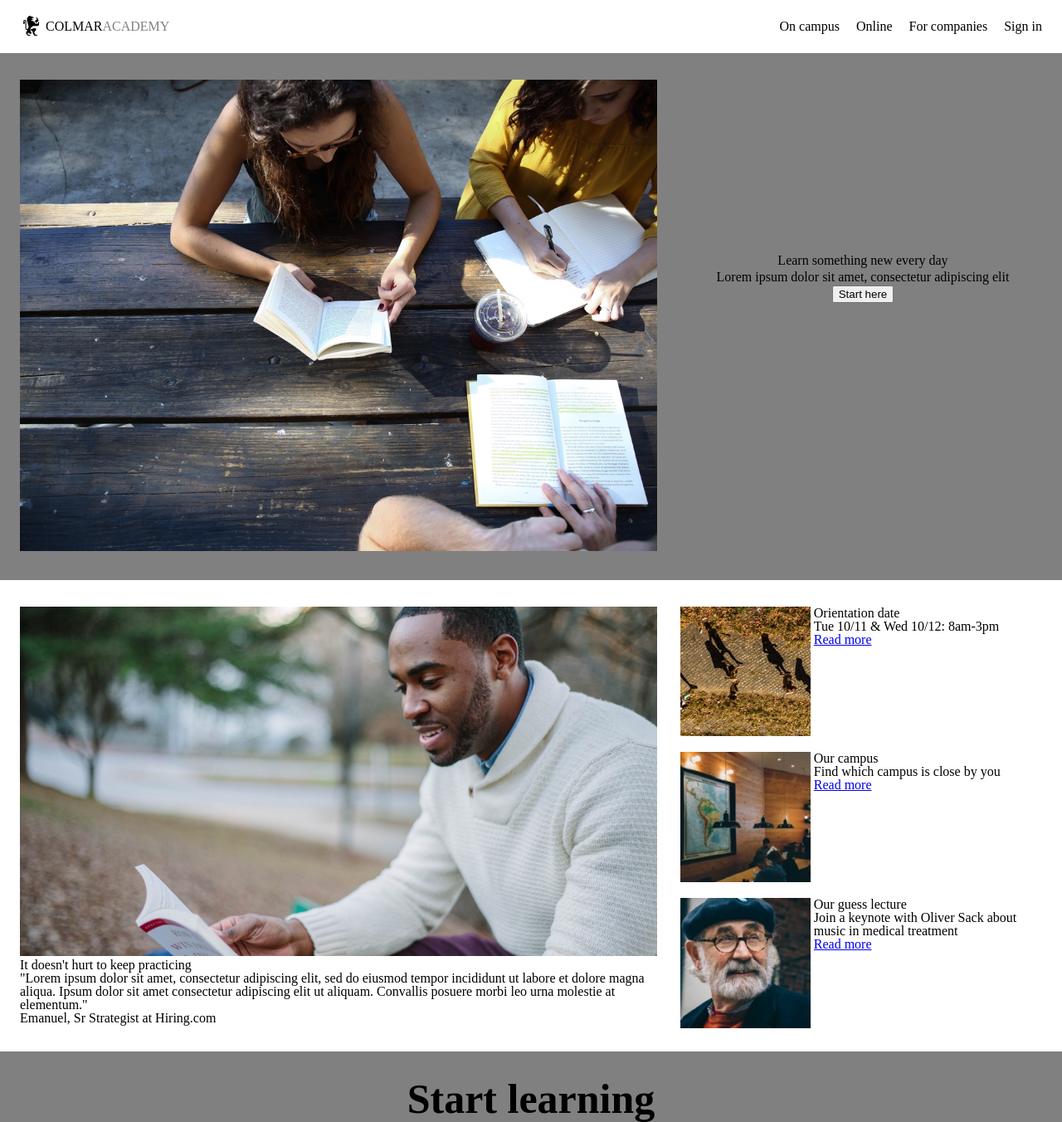
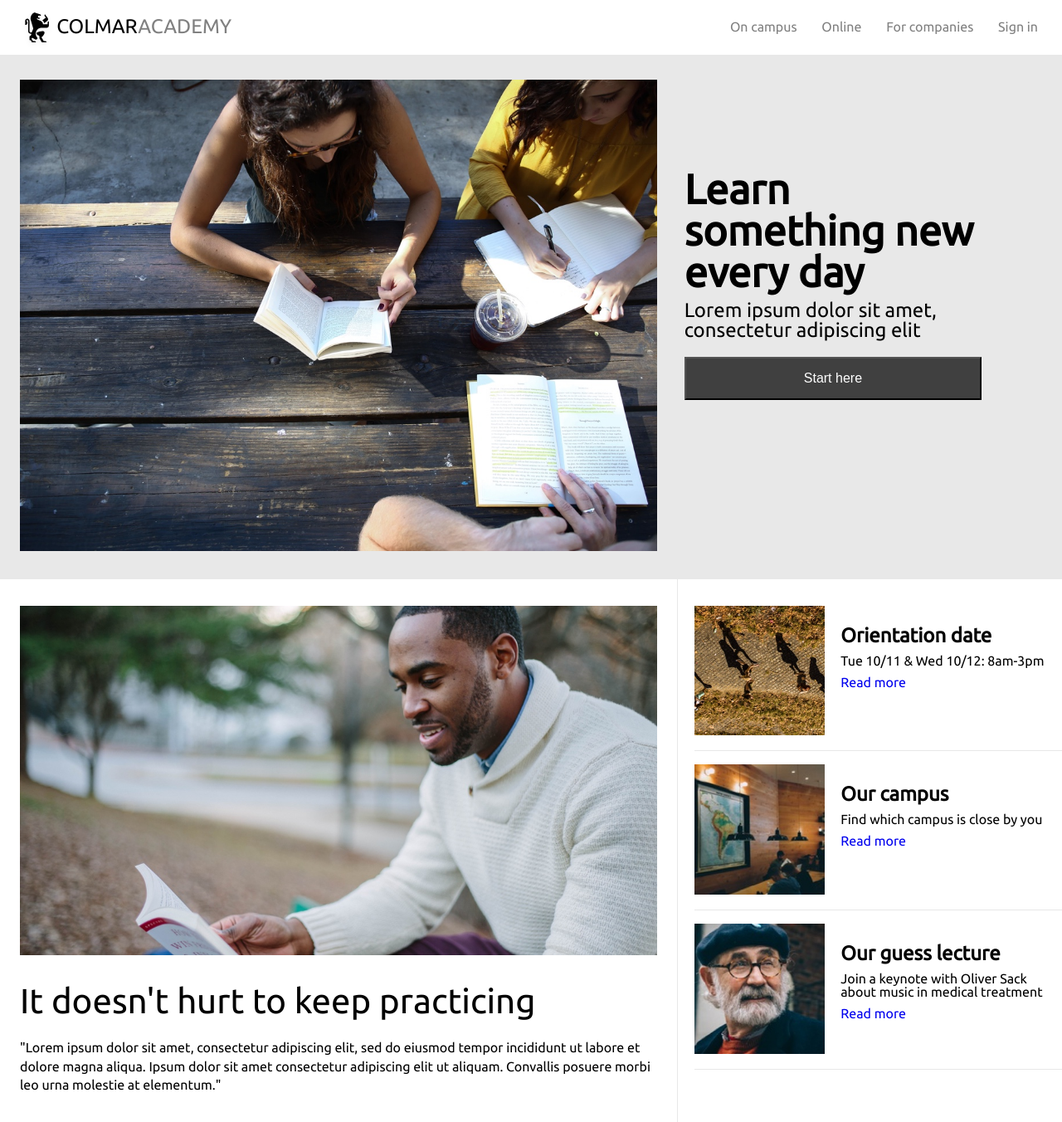
Before and after one commit to brackenl/Colmar-Academy, a plain HTML site: page index.html in a window 1280 px wide. Shown: the top 1352 px of the page at 83% size. Drawn offline with Linux system fonts and the light colour scheme; a web font is replaced by a local one.

Commit message:
Add styling to skeleton, finalise desktop version

```diff
--- a/index.html
+++ b/index.html
@@ -3,9 +3,9 @@
   <head>
     <meta charset="UTF-8">
     <title>Colmar Academy</title>
-  <link rel="stylesheet" href="//fonts.googleapis.com/css?family=font1|font2|etc" type="text/css">
-  <link rel="stylesheet" href="resources/reset.css" type="text/css">
-  <link rel="stylesheet" href="resources/style.css" type="text/css">
+    <link href="https://fonts.googleapis.com/css?family=Ubuntu&display=swap" rel="stylesheet">
+    <link rel="stylesheet" href="resources/reset.css" type="text/css">
+    <link rel="stylesheet" href="resources/style.css" type="text/css">
   </head>
   <body>
     <header>
@@ -15,10 +15,10 @@
                 <p>COLMAR<span id="academy">ACADEMY</span></p>
             </div>
             <ul>
-                <li>On campus</li>
-                <li>Online</li>
-                <li>For companies</li>
-                <li>Sign in</li>
+                <li><a href="#">On campus</a></li>
+                <li><a href="#">Online</a></li>
+                <li><a href="#">For companies</a></li>
+                <li><a href="#">Sign in</a></li>
             </ul>
         </nav>
     </header>
@@ -31,11 +31,11 @@
                 <img src="resources/images/banner.jpg">
             </div>
             <div class="text-container container">
-                <span>
+                <div class="flex-container">
                     <h1>Learn something new every day</h1>
                     <p>Lorem ipsum dolor sit amet, consectetur adipiscing elit</p>
                     <button>Start here</button>
-                </span>
+                </div>
             </div>
         </div>
     </div>
@@ -47,8 +47,8 @@
                 <div class="img-container container">
                     <img src="resources/images/information-main.jpg">
                     <h2>It doesn't hurt to keep practicing</h2>
-                    <p>"Lorem ipsum dolor sit amet, consectetur adipiscing elit, sed do eiusmod tempor incididunt ut labore et dolore magna aliqua. Ipsum dolor sit amet consectetur adipiscing elit ut aliquam. Convallis posuere morbi leo urna molestie at elementum."</p>
-                    <p>Emanuel, Sr Strategist at Hiring.com</p>
+                    <p id="quote">"Lorem ipsum dolor sit amet, consectetur adipiscing elit, sed do eiusmod tempor incididunt ut labore et dolore magna aliqua. Ipsum dolor sit amet consectetur adipiscing elit ut aliquam. Convallis posuere morbi leo urna molestie at elementum."</p>
+                    <p id="quote-citation">Emanuel, Sr Strategist at Hiring.com</p>
                 </div>
                 <div class="text-container container">
                     <div class="flex-container">
@@ -57,7 +57,7 @@
                                 <img src="resources/images/information-orientation.jpg">
                             </div>
                             <div class="mini-text-container">
-                                <h2>Orientation date</h2>
+                                <h3>Orientation date</h3>
                                 <p>Tue 10/11 & Wed 10/12: 8am-3pm</p>
                                 <a href="#">Read more</a>
                             </div>
@@ -68,7 +68,7 @@
                                 <img src="resources/images/information-campus.jpg">
                             </div>
                             <div class="mini-text-container">
-                                <h2>Our campus</h2>
+                                <h3>Our campus</h3>
                                 <p>Find which campus is close by you</p>
                                 <a href="#">Read more</a>
                             </div>
@@ -79,7 +79,7 @@
                                 <img src="resources/images/information-guest-lecture.jpg">
                             </div>
                             <div class="mini-text-container">
-                                <h2>Our guess lecture</h2>
+                                <h3>Our guess lecture</h3>
                                 <p>Join a keynote with Oliver Sack about music in medical treatment</p>
                                 <a href="#">Read more</a>
                             </div>
@@ -93,7 +93,7 @@
         <!-- start learning section -->
 
         <div class="start-learning">
-            <h1>Start learning</h1>
+            <h2 id='start-learning-heading'>Start learning</h2>
             <div class="flex-container">
                 <div class="flex-item">
                     <div class="mini-img-container">
@@ -176,7 +176,7 @@
                     </div>
                     <div class="text-container container">
                         <div class="flex-container">
-                            <div class="flex-item">
+                            <div class="flex-item" id="item-1">
                                 <div class="mini-img-container">
                                     <img src="resources/images/thesis-fisma.jpg">
                                 </div>
@@ -205,7 +205,7 @@
 <!-- footer -->
 
             <footer>
-                <p>©2016 Colmar Academy. All rights reserved</p>
+                <p>©2019 Liam Bracken. All rights reserved</p>
                 <ul>
                     <li><a href="#">Terms</a></li>
                     <li><a href="#">Privacy</a></li>
--- a/resources/style.css
+++ b/resources/style.css
@@ -1,4 +1,18 @@
+/* universal */
 
+html {
+    font-family: 'Ubuntu', sans-serif;
+}
+
+h1 {
+    font-size: 50px;
+    margin: 10px 0;
+}
+
+h2 {
+    font-size: 42px;
+    margin: 10px 0;
+}
 
 /* Header */
 
@@ -13,6 +27,29 @@ nav {
     margin: 0 24px;
     height: 64px;
     line-height: 64px;
+}
+
+header img {
+    height: 48px;
+    width: auto;
+}
+
+header p {
+    font-size: 24px;
+}
+
+nav a {
+    text-decoration: none;
+    color: gray;
+    padding-top: 20px;
+    padding-bottom: 20px;
+    padding-left: 5px;
+    padding-right: 5px;
+}
+
+nav a:hover {
+    background-color: #E8E8E8;
+    color: white;
 }
 
 nav .logo {
@@ -44,7 +81,8 @@ nav ul {
 /* banner section */
 
 .banner {
-    background-color: gray;
+    background-color: #E8E8E8;
+    min-height: 500px;
 }
 
 .banner .container {
@@ -53,7 +91,7 @@ nav ul {
 
 .banner .img-container {
     width: 60%;
-    margin: 32px 24px 32px 24px;
+    padding: 32px 24px 32px 24px;
 }
 
 .banner .img-container img {
@@ -63,17 +101,38 @@ nav ul {
 
 .banner .text-container {
     width: 35%;
-    text-align: center;
-    position: absolute;
-    top: 50%;
-    height: 12em;
-    margin-top: -6em;
+    height: 100%;
+    vertical-align: top;
+    margin: 10% 5px 0 5px;
 }
 
-.banner .text-container span {
-    vertical-align: middle;
-    line-height: 20px;
+.banner .flex-container {
+    display: block;
+    width: 80%;
+
 }
+
+
+.banner h1 {
+    font-weight: bold;
+}
+
+.banner p {
+    font-size: 24px;
+}
+
+
+
+.banner button {
+    background-color: #404040;
+    color: white;
+    padding: 15px 70px;
+    text-align: center;
+    margin-top: 20px;
+    font-size: 16px;
+    width: 100%;
+}
+
 
 #first-section {
     margin-top: 64px;
@@ -91,7 +150,8 @@ nav ul {
 
 .keep-practicing .img-container {
     width: 60%;
-    margin: 32px 24px 32px 24px;
+    padding: 32px 24px 32px 24px;
+    border-right: solid 1px #E8E8E8;
 }
 
 .keep-practicing .img-container img {
@@ -108,11 +168,16 @@ nav ul {
 .keep-practicing .flex-container {
     display: flex;
     flex-direction: column;
+
+
 }
 
 .keep-practicing .flex-item {
     width: 100%;
     margin-bottom: 16px;
+    margin-left: 16px;
+    padding-bottom: 16px;
+    border-bottom: solid 1px #E8E8E8;
 }
 
 .keep-practicing .mini-img-container, .keep-practicing .mini-text-container {
@@ -133,19 +198,51 @@ nav ul {
 .keep-practicing .mini-text-container {
     width: 60%;
     vertical-align: top;
+    padding-left: 16px;
+    padding-top: 24px;
 
+}
+
+.keep-practicing h3 {
+    font-size: 24px;
+    font-weight: bold;
+    margin-bottom: 10px;
+}
+
+.keep-practicing p {
+    font-size: 16px;
+    margin-bottom: 10px;
+}
+
+.keep-practicing a {
+    font-size: 16px;
+    margin-bottom: 10px;
+    text-decoration: none;
+}
+
+.keep-practicing .img-container h2 {
+    margin: 32px 0 24px 0;
+}
+
+#quote {
+    line-height: 1.4rem;
+}
+
+#quote-citation {
+    margin-top: 42px;
+    margin-bottom: 32px;
 }
 
 /* start learning section */
 
 .start-learning {
-    background-color: gray;
+    background-color: #E8E8E8;
 }
 
-.start-learning h1 {
-    font-size: 50px;
-    font-weight: bold;
+#start-learning-heading {
+    font-size: 42px;
     text-align: center;
+    margin-top: 32px;
     margin-bottom: 32px;
     padding-top: 32px;
 }
@@ -160,7 +257,7 @@ nav ul {
 
 .start-learning .flex-item {
     height: auto;
-    width: 500px;
+    width: 450px;
     margin-left: 32px;
     margin-bottom: 32px;
 }
@@ -176,6 +273,22 @@ nav ul {
 
 .start-learning .mini-text-container {
     background-color: white;
+    padding-left: 16px;
+    padding-bottom: 24px;
+    min-height: 120px;
+}
+
+.start-learning .mini-text-container h2 {
+    margin-top: 0;
+    margin-bottom: 8px;
+    padding-top: 16px;
+    font-size: 28px;
+}
+
+.start-learning .mini-text-container p {
+    margin-bottom: 8px;
+    color: #909090;
+    line-height: 1.4rem;
 }
 
 /* thesis section */
@@ -198,6 +311,14 @@ nav ul {
     max-height: 100%;
 }
 
+.thesis .vid-container h2 {
+    margin: 32px 0 24px 0;
+}
+
+.thesis .vid-container p {
+    line-height: 1.4rem;
+}
+
 .thesis .text-container {
     width: 35%;
     vertical-align: top;
@@ -212,6 +333,8 @@ nav ul {
 .thesis .flex-item {
     width: 100%;
     margin-bottom: 16px;
+    padding-left: 16px;
+    padding-bottom: 16px;
 }
 
 .thesis .mini-img-container, .thesis .mini-text-container {
@@ -220,7 +343,6 @@ nav ul {
 
 .thesis .mini-img-container {
     width: 35%;
-
 }
 
 .thesis .mini-img-container img {
@@ -232,13 +354,30 @@ nav ul {
 .thesis .mini-text-container {
     width: 60%;
     vertical-align: top;
+    padding-left: 16px;
+    padding-top: 24px;
+}
 
+.thesis .mini-text-container h2 {
+    font-size: 28px;
 }
+
+.thesis .mini-text-container p {
+    font-size: 16px;
+    color: #505050;
+}
+
+
+
+#item-1 {
+    background-color: #E8E8E8;
+}
+
 
 /* footer section */
 
 footer {
-    border-top: 1px gray solid;
+    border-top: 1px #E8E8E8 solid;
     color: gray;
     padding-top: 16px;
     padding-bottom: 64px;
@@ -257,5 +396,9 @@ footer ul {
 footer li {
     display: inline-block;
     padding-left: 16px;
+}
+
+footer a {
     text-decoration: none;
+    color: gray;
 }
```
Also changed, not shown: 1 other file. Lines whose indentation alone changed are shown as unchanged.
